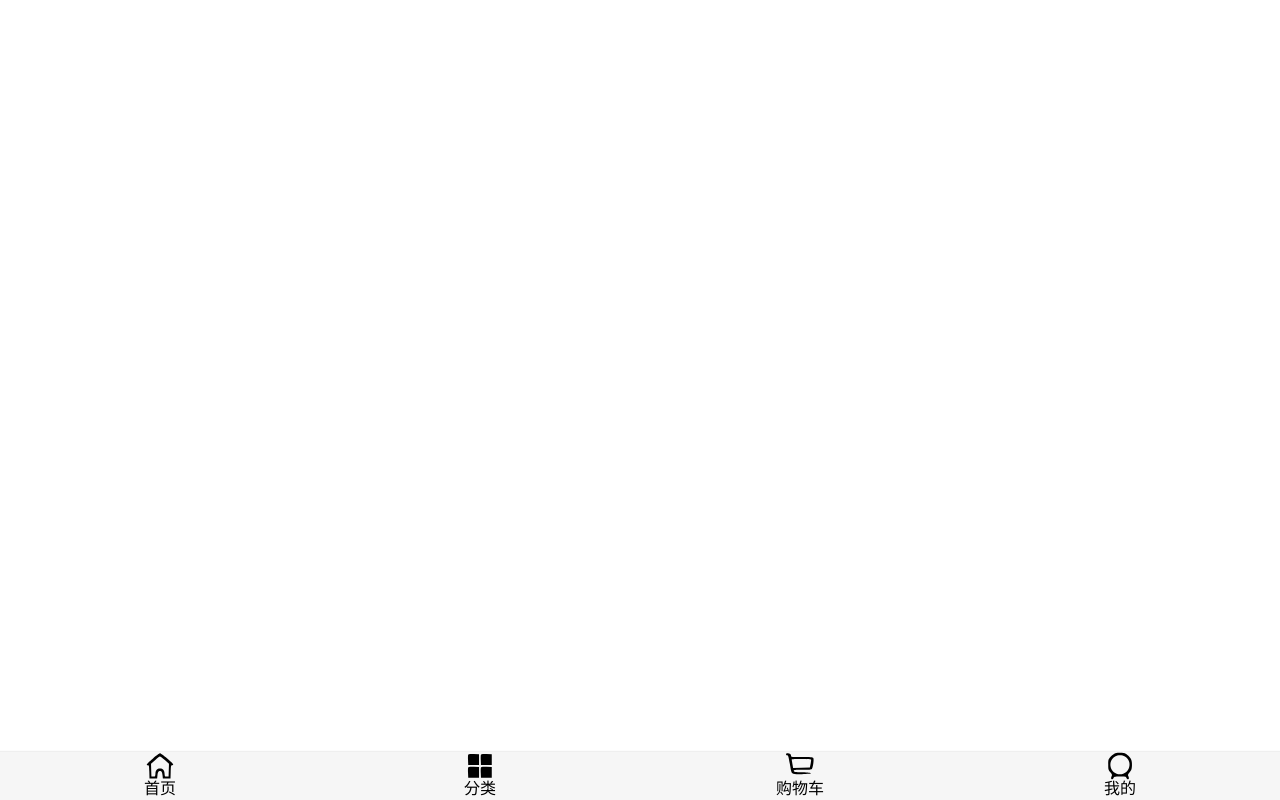
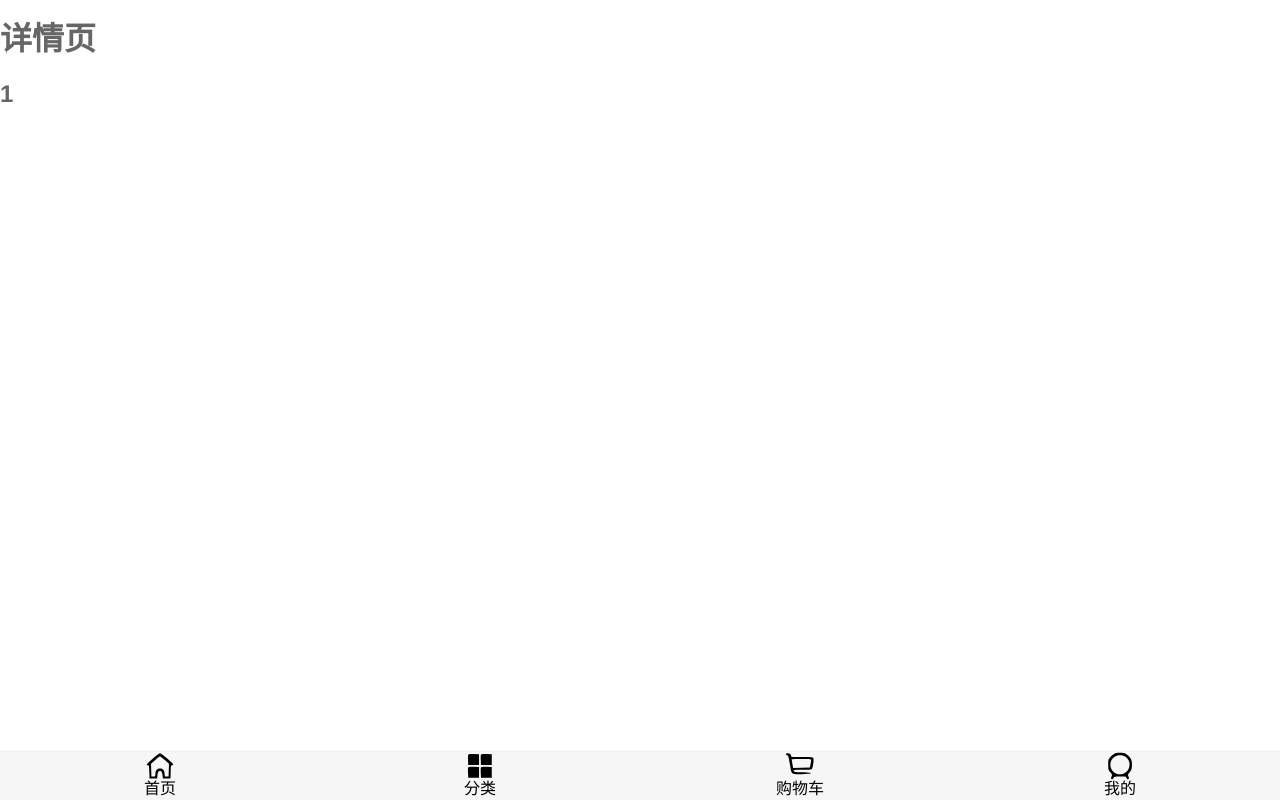
Before and after one commit to Coder-Jack04/supermall, a Vue app: page /detail/1 in a window 1280 px wide. Built offline with nearby package versions, Linux system fonts and the light colour scheme.

Commit message:
首页制作完成+详情页使用路由跳转并传递id的方式

```diff
--- a/src/App.vue
+++ b/src/App.vue
@@ -1,6 +1,8 @@
 <template>
   <div id="app">
-    <router-view></router-view>
+    <keep-alive>
+      <router-view></router-view>
+    </keep-alive>
     <main-tab-bar/>
   </div>
 </template>
--- a/src/components/common/scroll/Scroll.vue
+++ b/src/components/common/scroll/Scroll.vue
@@ -43,6 +43,9 @@ export default {
     },
     refresh() {
       this.scroll.refresh()
+    },
+    getSaveY() {
+      return this.scroll.y
     }
   },
 }
--- a/src/components/common/tabbar/TabBarItem.vue
+++ b/src/components/common/tabbar/TabBarItem.vue
@@ -35,7 +35,7 @@ export default {
 }
 </script>
 <style scoped>
-   .tab-bar .tab-bar-item {
+  .tab-bar .tab-bar-item {
       flex: 1;
    }
   .tab-bar .tab-bar-item img {
--- a/src/components/content/GoodsListItem.vue
+++ b/src/components/content/GoodsListItem.vue
@@ -1,5 +1,5 @@
 <template>
-  <div class='goods-list-Item'>
+  <div class='goods-list-Item' @click="itemClick">
     <img :src="goodsItem.show.img" alt="" @load="imgLoad">
     <div class="goods-info">
       <p>{{goodsItem.title}}</p>
@@ -29,6 +29,10 @@ export default {
   methods: {
     imgLoad() {
       this.$bus.$emit('itemImgLoad')
+    },
+    itemClick() {
+      // 监听点击, 然后跳转路由, 并且在跳转路由的时候要传递参数
+      this.$router.push('/detail/' + this.goodsItem.iid)
     }
   }
 }
--- a/src/router/index.js
+++ b/src/router/index.js
@@ -5,7 +5,7 @@ const Home = () => import ("views/home/Home")
 const Category = () => import ("views/category/Category")
 const Profile = () => import ("views/profile/Profile")
 const Shopcart = () => import ("views/shopcart/Shopcart")
-
+const Detail = () => import ("views/detail/Detail")
 Vue.use(Router)
 
 const routes = [
@@ -29,6 +29,10 @@ const routes = [
     path: '/shopcart',
     component: Shopcart
   },
+  {
+    path: '/detail/:iid',
+    component: Detail
+  }
 ]
 const router = new Router({
   routes,
--- a/src/views/category/Category.vue
+++ b/src/views/category/Category.vue
@@ -130,7 +130,7 @@ export default {
   },
 }
 </script>
-<style scope>
+<style scoped>
   .wrapper {
     /* 原生实现部分滚动 */
     height: 200px;
--- /dev/null
+++ b/src/views/detail/Detail.vue
@@ -0,0 +1,25 @@
+<template>
+  <div class='detail'>
+    <h1>详情页</h1>
+    <h2>{{iid}}</h2>
+  </div>
+</template>
+
+<script>
+export default {
+  name: 'Detail',
+  data(){
+    return {
+      iid: 0,
+    }
+  },
+  components: {},
+  created(){
+    this.iid = this.$route.params.iid
+  },
+  mounted(){},
+  methods: {}
+}
+</script>
+<style scoped>
+</style>
--- a/src/views/home/Home.vue
+++ b/src/views/home/Home.vue
@@ -57,6 +57,7 @@ export default {
       isshowBT: false,
       TabControlOffset: 0,
       isshowTop: false,
+      saveY: 0
     }
   },
   computed: {
@@ -76,6 +77,15 @@ export default {
     this.$bus.$on('itemImgLoad', () => {
       refresh()
     })
+  },
+  // 通过导航守卫来监听路由的跳转
+  activated() {
+    this.$refs.scroll.scrollTo(0, this.saveY, 0)
+    this.$refs.scroll.refresh()
+  },
+  deactivated() {
+    this.saveY = this.$refs.scroll.getSaveY()
+    // console.log(this.saveY);
   },
   methods: {
     imgLoad() {
@@ -97,7 +107,6 @@ export default {
     },
     getHomeMultidata() {
       getHomeMultidata().then(res => {
-        console.log(res);
         this.banners = res.data.data.banner.list
         this.recommends = res.data.data.recommend.list
       })
--- a/src/views/home/childComponents/SwiperView.vue
+++ b/src/views/home/childComponents/SwiperView.vue
@@ -41,5 +41,5 @@ export default {
   },
 }
 </script>
-<style lang='scss' scoped>
+<style scoped>
 </style>
```
